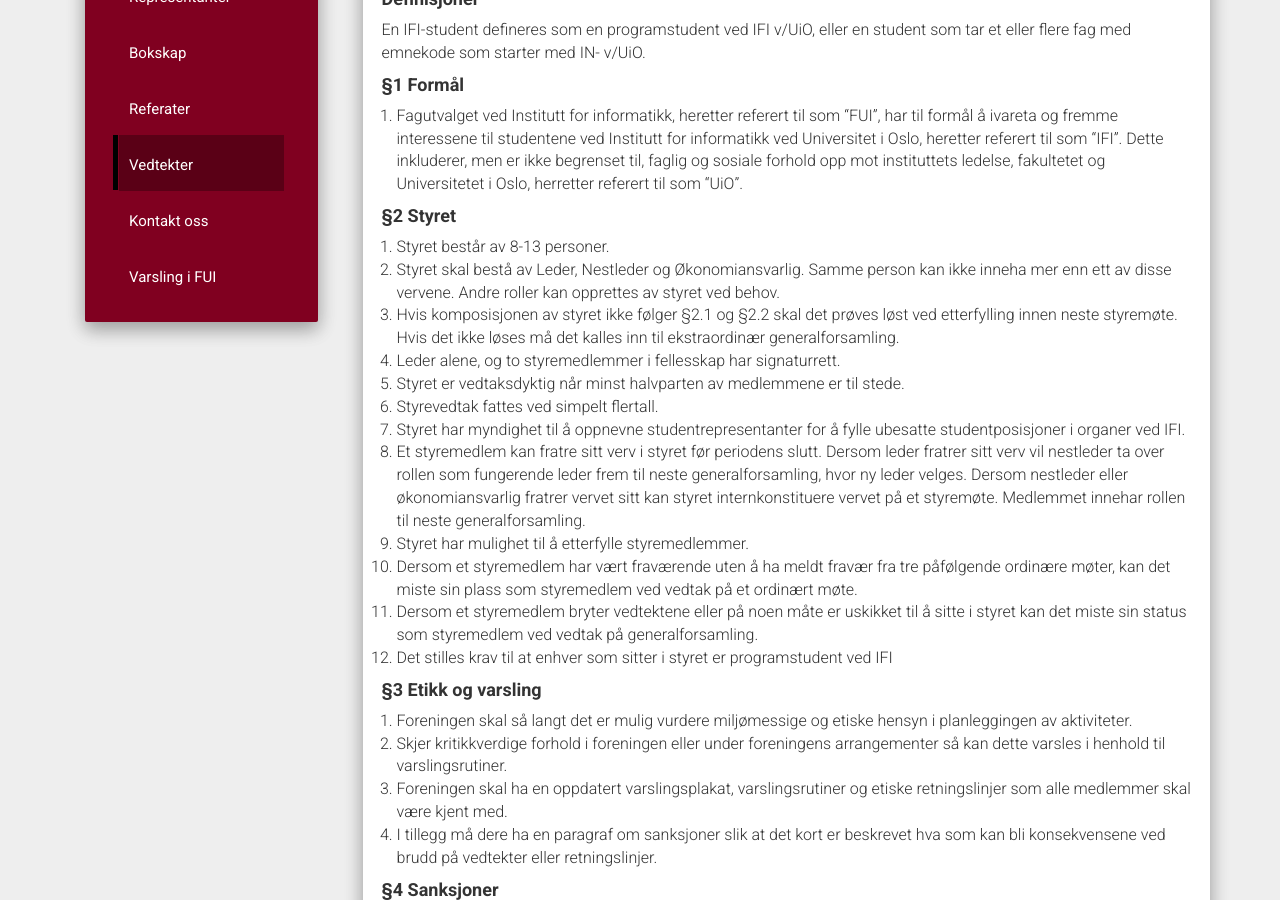
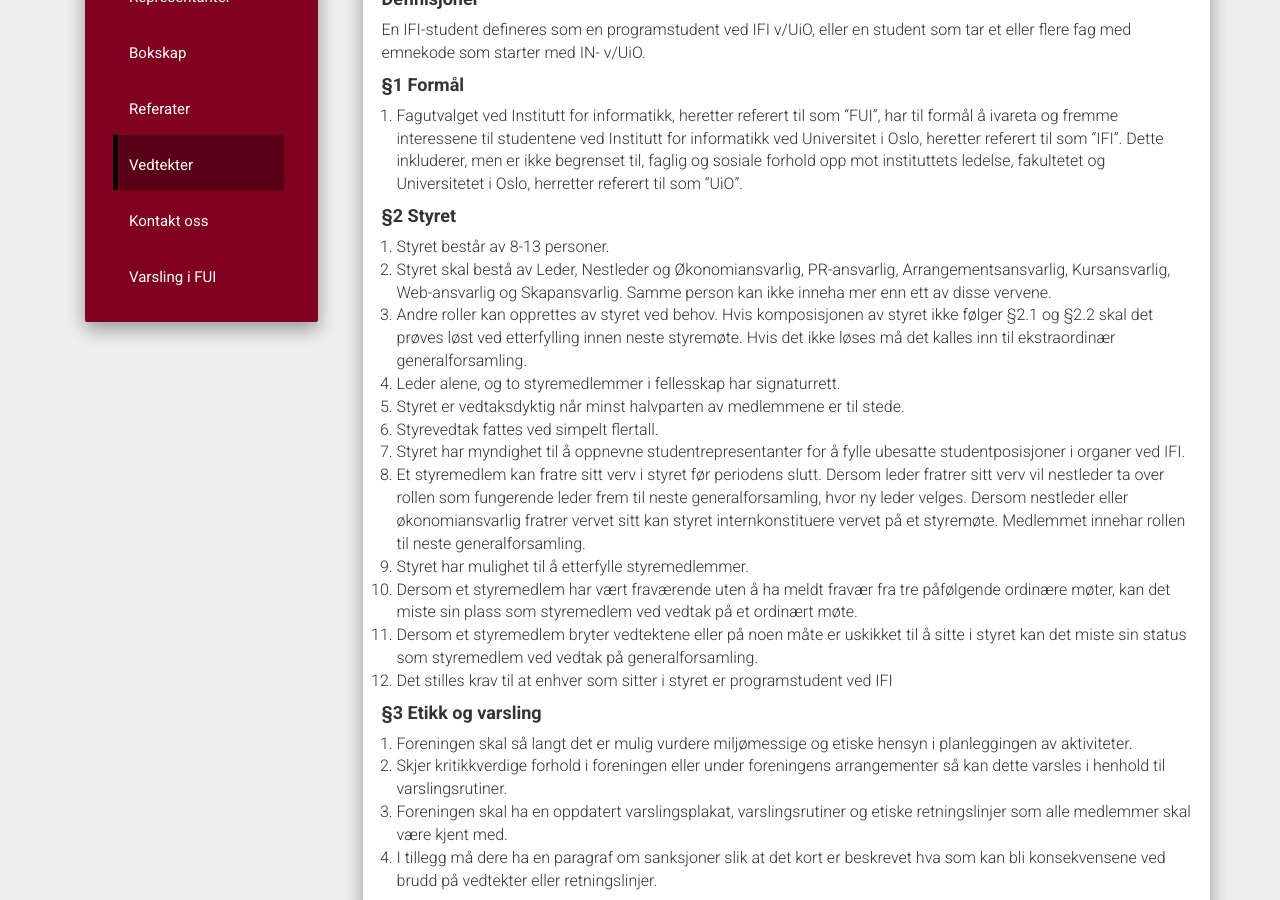
Before and after one commit to fui/fui.github.io, a Jekyll site: the page built from pages/vedtekter.md, in a window 1280 px wide and 900 px high, scrolled down 349 px. Built offline with Jekyll 4.4.1, drawn with Linux system fonts in a browser that asks for light colours; nearby versions of some CDN libraries.

Commit message:
hanneahu forslag 2.

```diff
--- a/pages/vedtekter.md
+++ b/pages/vedtekter.md
@@ -26,8 +26,8 @@
 #### **§2 Styret**
 
 1. Styret består av 8-13 personer.
-2. Styret skal bestå av Leder, Nestleder og Økonomiansvarlig. Samme person kan ikke inneha mer enn ett av disse vervene. Andre roller kan opprettes av styret ved behov.
-3. Hvis komposisjonen av styret ikke følger §2.1 og §2.2 skal det prøves løst ved etterfylling innen neste styremøte. Hvis det ikke løses må det kalles inn til ekstraordinær generalforsamling.
+2. Styret skal bestå av Leder, Nestleder og Økonomiansvarlig, PR-ansvarlig, Arrangementsansvarlig, Kursansvarlig, Web-ansvarlig og Skapansvarlig. Samme person kan ikke inneha mer enn ett av disse vervene.
+3. Andre roller kan opprettes av styret ved behov. Hvis komposisjonen av styret ikke følger §2.1 og §2.2 skal det prøves løst ved etterfylling innen neste styremøte. Hvis det ikke løses må det kalles inn til ekstraordinær generalforsamling.
 4. Leder alene, og to styremedlemmer i fellesskap har signaturrett.
 5. Styret er vedtaksdyktig når minst halvparten av medlemmene er til stede.
 6. Styrevedtak fattes ved simpelt flertall.
```
